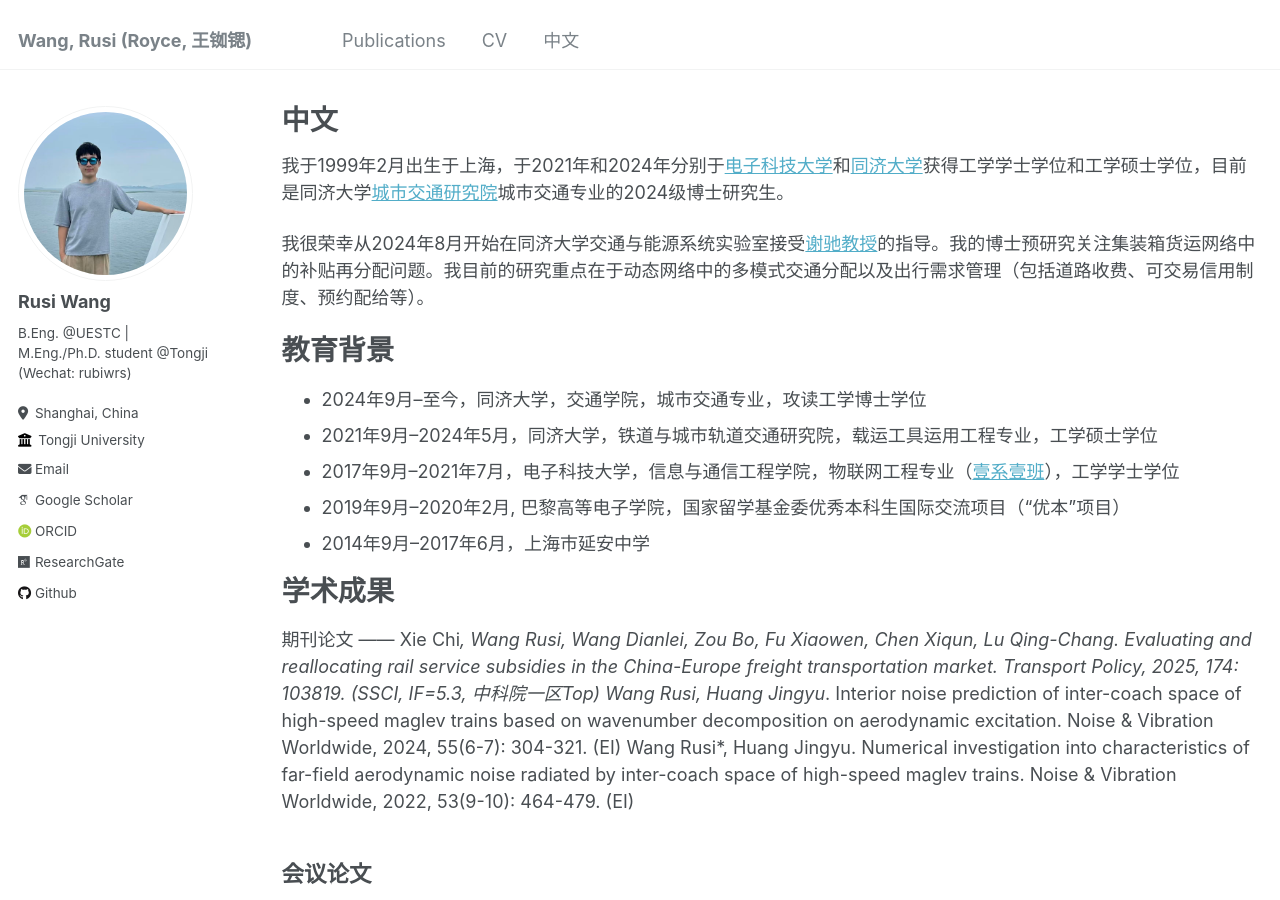
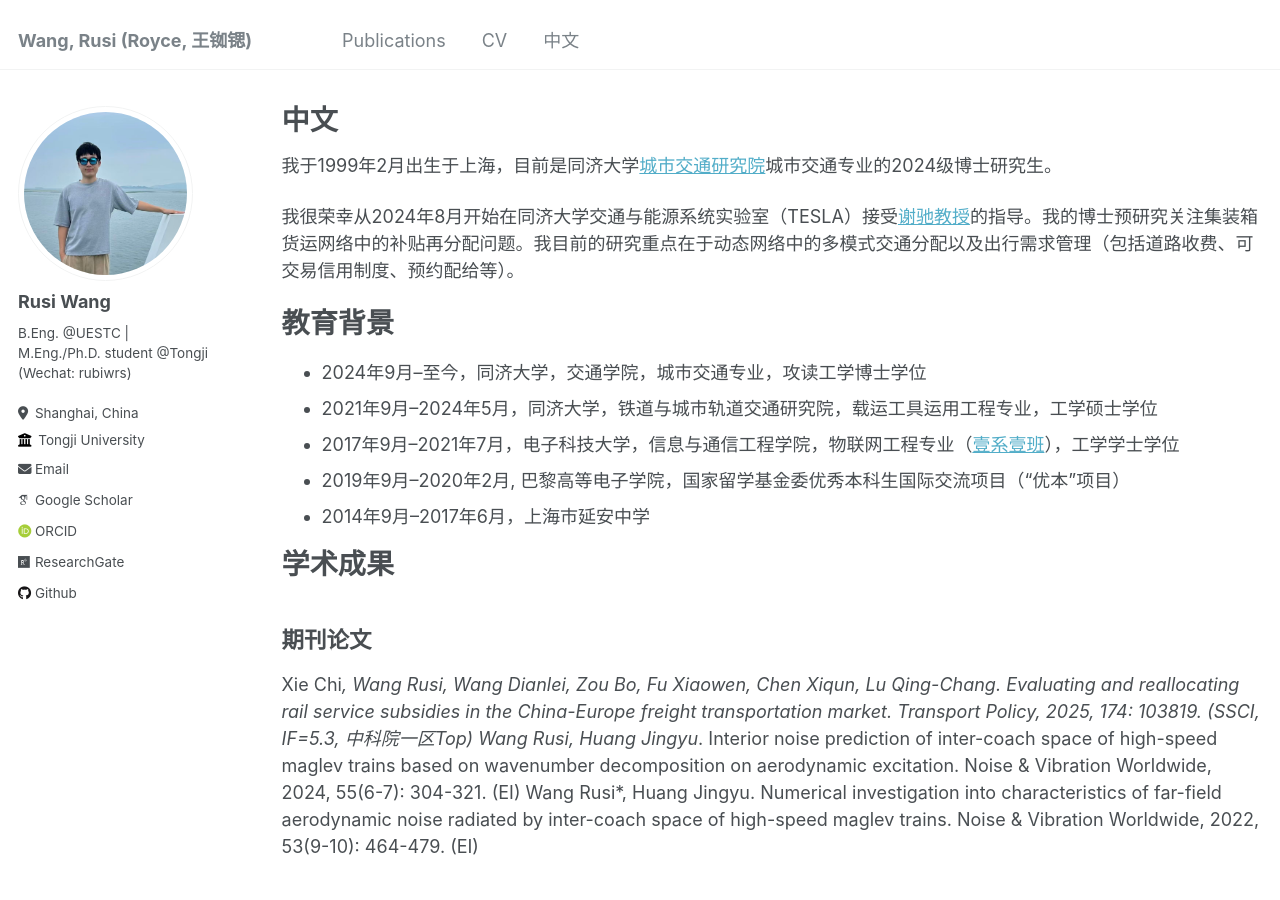
Before and after one commit to RusiWang99/RusiWang99.github.io, a Jekyll site: the page built from _pages/chinese.md, in a window 1280 px wide and 900 px high. Built offline with Jekyll 4.4.1, drawn with Linux system fonts in a browser that asks for light colours; some web fonts are replaced.

Commit message:
Update chinese.md

```diff
--- a/_pages/chinese.md
+++ b/_pages/chinese.md
@@ -5,9 +5,9 @@ permalink: /chinese/
 author_profile: true
 ---
 
-我于1999年2月出生于上海，于2021年和2024年分别于[电子科技大学](https://www.uestc.edu.cn/)和[同济大学](https://www.tongji.edu.cn/)获得工学学士学位和工学硕士学位，目前是同济大学[城市交通研究院](https://umi.tongji.edu.cn/)城市交通专业的2024级博士研究生。
+我于1999年2月出生于上海，目前是同济大学[城市交通研究院](https://umi.tongji.edu.cn/)城市交通专业的2024级博士研究生。
 
-我很荣幸从2024年8月开始在同济大学交通与能源系统实验室接受[谢驰教授](https://scholar.google.com/citations?hl=en&user=LQ3KKYQAAAAJ&view_op=list_works&sortby=pubdate)的指导。我的博士预研究关注集装箱货运网络中的补贴再分配问题。我目前的研究重点在于动态网络中的多模式交通分配以及出行需求管理（包括道路收费、可交易信用制度、预约配给等）。
+我很荣幸从2024年8月开始在同济大学交通与能源系统实验室（TESLA）接受[谢驰教授](https://scholar.google.com/citations?hl=en&user=LQ3KKYQAAAAJ&view_op=list_works&sortby=pubdate)的指导。我的博士预研究关注集装箱货运网络中的补贴再分配问题。我目前的研究重点在于动态网络中的多模式交通分配以及出行需求管理（包括道路收费、可交易信用制度、预约配给等）。
 
 教育背景
 ======
@@ -19,6 +19,7 @@ author_profile: true
 
 学术成果
 ======
+
 期刊论文
 ------
 Xie Chi*, Wang Rusi, Wang Dianlei, Zou Bo, Fu Xiaowen, Chen Xiqun, Lu Qing-Chang. Evaluating and reallocating rail service subsidies in the China-Europe freight transportation market. Transport Policy, 2025, 174: 103819. (SSCI, IF=5.3, 中科院一区Top)
```
